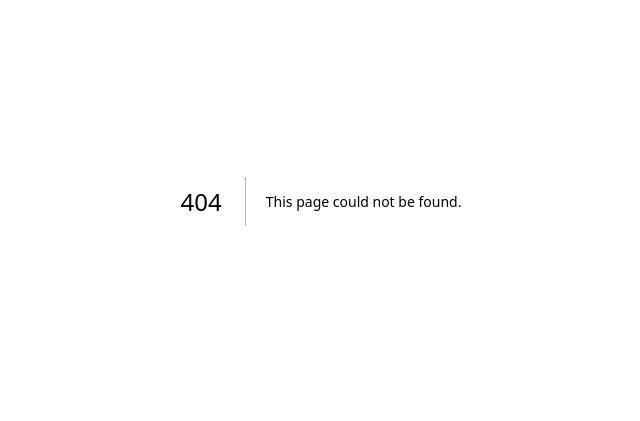
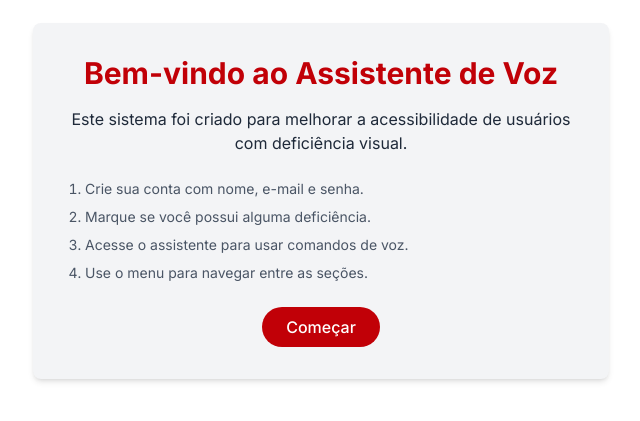
Before and after one commit to Challenge-Front-End/Quarta-Sprint--Challenge, a Next.js app in the folder sprint5/: page /start in a window 1280 px wide. Before the commit this address had no page. Shown: the part 199-620 px from the top of the page, without its empty margins (319-959 px from the left). Built offline with nearby package versions, Linux system fonts and the light colour scheme.

Commit message:
feat: pagina de inicio

```diff
--- a/sprint5/src/app/page.tsx
+++ b/sprint5/src/app/page.tsx
@@ -1,7 +1,6 @@
 import { redirect } from "next/navigation"
 
 export default function Home() {
-  redirect("/register")
-
+  redirect("/start")
   return null
 }
--- /dev/null
+++ b/sprint5/src/app/start/page.tsx
@@ -0,0 +1,46 @@
+"use client"
+
+import { useEffect } from "react"
+import { useRouter } from "next/navigation"
+
+export default function StartPage() {
+  const router = useRouter()
+
+  useEffect(() => {
+    const userData = localStorage.getItem("user")
+    if (userData) {
+      router.push("/assistant")
+    }
+  }, [router])
+
+  const handleStart = () => {
+    router.push("/register")
+  }
+
+  return (
+    <main className="flex items-center justify-center min-h-screen bg-white px-4">
+      <div className="bg-gray-100 rounded-lg shadow-md p-8 max-w-xl w-full text-center">
+        <h1 className="text-3xl font-bold text-red-700 mb-4">
+          Bem-vindo ao Assistente de Voz
+        </h1>
+        <p className="text-gray-800 text-base mb-6">
+          Este sistema foi criado para melhorar a acessibilidade de usuários com deficiência visual.
+        </p>
+
+        <ol className="text-left text-gray-600 text-sm list-decimal pl-5 space-y-2 mb-6">
+          <li>Crie sua conta com nome, e-mail e senha.</li>
+          <li>Marque se você possui alguma deficiência.</li>
+          <li>Acesse o assistente para usar comandos de voz.</li>
+          <li>Use o menu para navegar entre as seções.</li>
+        </ol>
+
+        <button
+          onClick={handleStart}
+          className="bg-red-700 hover:bg-red-800 text-white font-medium px-6 py-2 rounded-full transition-colors duration-200"
+        >
+          Começar
+        </button>
+      </div>
+    </main>
+  )
+}
```
